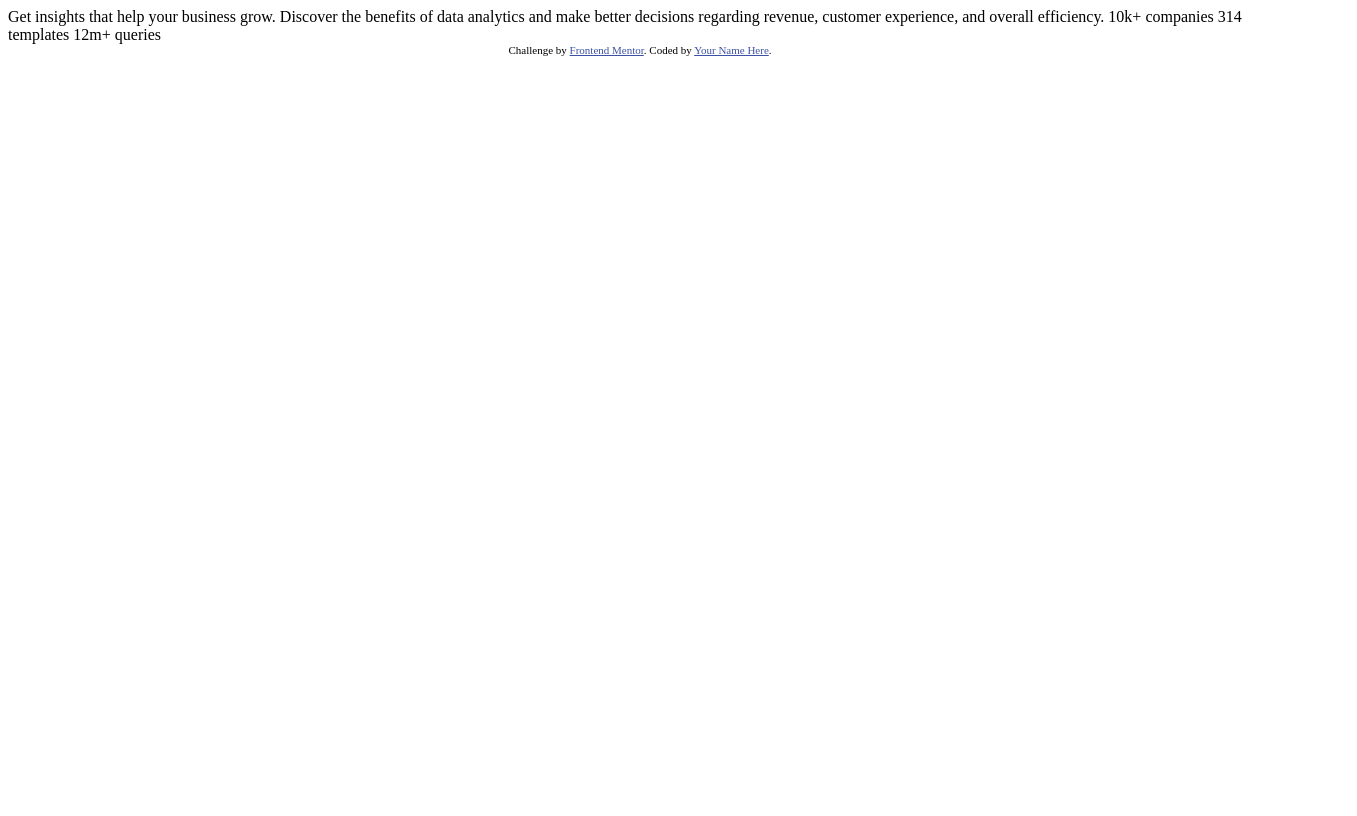
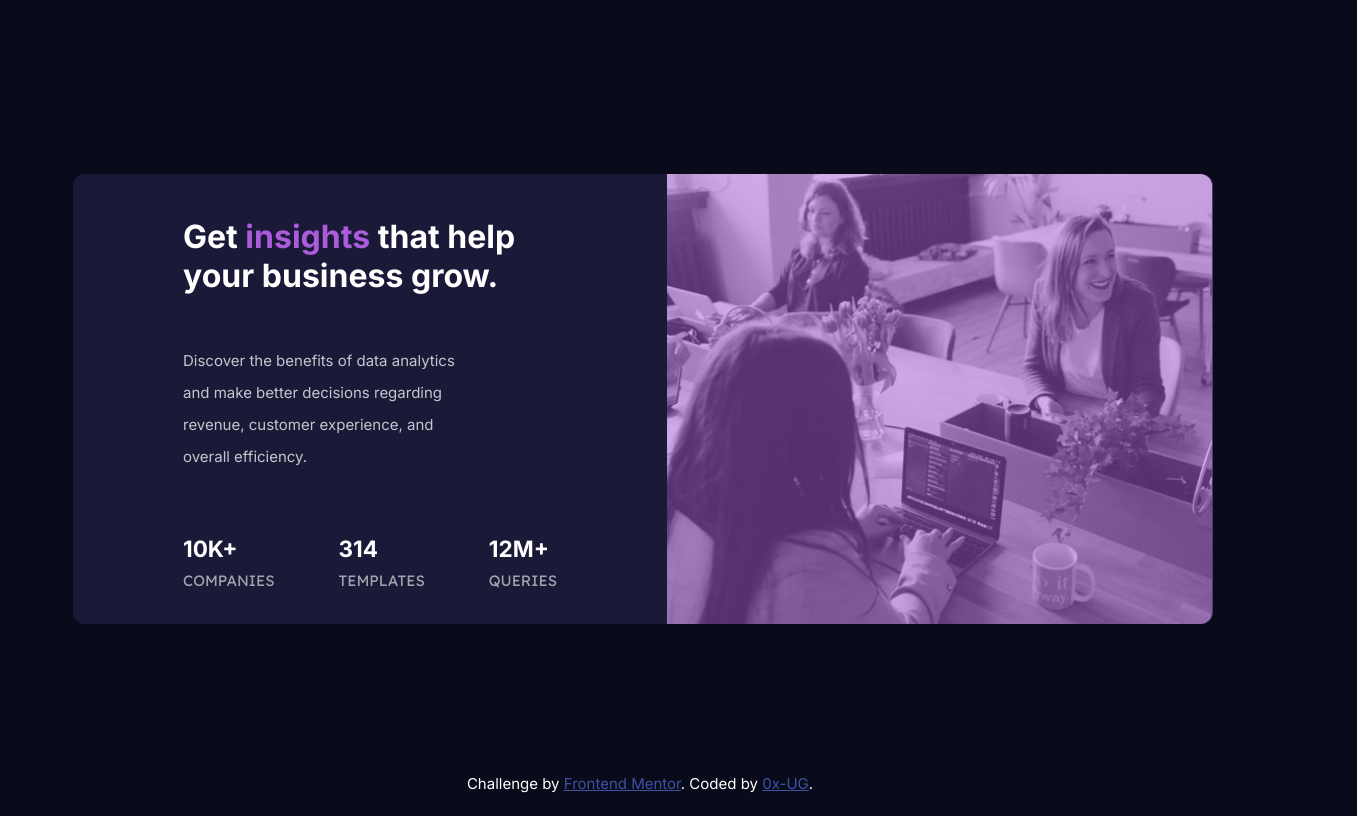
Before and after one commit to 0x-UG/stats-preview-card-component, a plain HTML site: page index.html in a window 1280 px wide. Shown: the whole page, 1357 px wide, since content can reach past the window. Drawn offline with Linux system fonts and the light colour scheme.

Commit message:
finished the design of card component

```diff
--- a/index.html
+++ b/index.html
@@ -15,13 +15,23 @@
 			href="./images/favicon-32x32.png"
 		/>
 		<link rel="stylesheet" href="style.css" />
+		<link rel="preconnect" href="https://fonts.googleapis.com" />
+		<link
+			rel="preconnect"
+			href="https://fonts.gstatic.com"
+			crossorigin
+		/>
+		<link
+			href="https://fonts.googleapis.com/css2?family=Inter:wght@400;700&family=Lexend+Deca&display=swap"
+			rel="stylesheet"
+		/>
 
 		<title>Frontend Mentor | Stats preview card component</title>
 
 		<!-- Feel free to remove these styles or customise in your own stylesheet 👍 -->
 		<style>
 			.attribution {
-				font-size: 11px;
+				font-size: 15px;
 				text-align: center;
 			}
 			.attribution a {
@@ -30,10 +40,46 @@
 		</style>
 	</head>
 	<body>
-		Get insights that help your business grow. Discover the benefits
-		of data analytics and make better decisions regarding revenue,
-		customer experience, and overall efficiency. 10k+ companies 314
-		templates 12m+ queries
+		<main class="content-box">
+			<section>
+				<div class="top">
+					<h1>
+						Get <span>insights</span> that
+						help your business grow.
+					</h1>
+
+					<p>
+						Discover the benefits of data
+						analytics and make better
+						decisions regarding revenue,
+						customer experience, and overall
+						efficiency.
+					</p>
+				</div>
+
+				<div class="bottom">
+					<div class="stats">
+						<h1>10K+</h1>
+						<p>COMPANIES</p>
+					</div>
+					<div class="stats">
+						<h1>314</h1>
+						<p>TEMPLATES</p>
+					</div>
+					<div class="stats">
+						<h1>12M+</h1>
+						<p>QUERIES</p>
+					</div>
+				</div>
+			</section>
+
+			<div class="image-container">
+				<img
+					src="images/image-header-desktop.jpg"
+					alt="image-header-desktop"
+				/>
+			</div>
+		</main>
 
 		<footer class="attribution">
 			Challenge by
@@ -41,7 +87,8 @@
 				href="https://www.frontendmentor.io?ref=challenge"
 				target="_blank"
 				>Frontend Mentor</a
-			>. Coded by <a href="#">Your Name Here</a>.
+			>. Coded by
+			<a href="https://github.com/0x-UG">0x-UG</a>.
 		</footer>
 	</body>
 </html>
--- a/style.css
+++ b/style.css
@@ -0,0 +1,87 @@
+body {
+	font-family: "Inter", sans-serif;
+	font-size: 15px;
+	background-color: hsl(233, 47%, 7%);
+	color: white;
+	display: flex;
+	flex-direction: column;
+	align-items: center;
+	justify-content: center;
+	min-height: 100vh;
+}
+
+.content-box {
+	display: flex;
+	padding: 150px;
+}
+
+section {
+	background: hsl(244, 38%, 16%);
+	padding: 0rem 6.9rem;
+	display: flex;
+	flex-direction: column;
+	justify-content: space-evenly;
+	border-radius: 12px 0 0 12px;
+	gap: 10px;
+}
+
+.image-container {
+	position: relative;
+}
+
+.image-container::after {
+	position: absolute;
+	content: "";
+	height: 100%;
+	width: 101%;
+	left: 0;
+	top: 0;
+	background-color: hsl(277, 64%, 61%);
+	opacity: 0.5;
+	border-radius: 0 12px 12px 0;
+}
+
+img {
+	border-radius: 0 12px 12px 0;
+	object-fit: cover;
+	height: 100%;
+}
+
+.top h1 {
+	font-weight: 700;
+	line-height: 1.2;
+	font-size: 2rem;
+}
+
+span {
+	color: hsl(277, 64%, 61%);
+}
+
+.top p {
+	font-weight: 400;
+	color: hsla(0, 0%, 100%, 0.75);
+	line-height: 2rem;
+	width: 80%;
+	margin-top: 50px;
+}
+
+.bottom {
+	display: flex;
+	gap: 4rem;
+}
+
+.bottom h1 {
+	font-weight: 700;
+}
+
+.bottom p {
+	font-family: "Lexend Deca", sans-serif;
+	font-weight: 400;
+	margin-top: -10px;
+	color: hsla(0, 0%, 100%, 0.6);
+}
+
+.stats {
+	display: flex;
+	flex-direction: column;
+}
```
